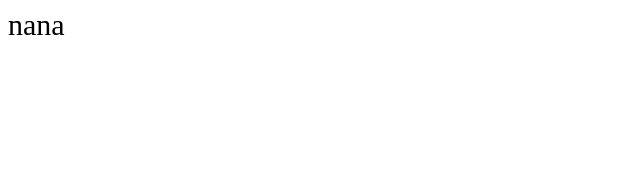
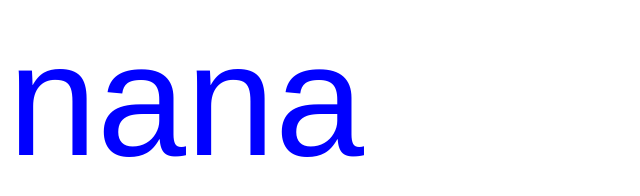
Before and after one commit to nkn262628/1121, a plain HTML site: page index.html in a window 1280 px wide. Shown: the whole page, without its empty margins (0-640 px from the left). Drawn offline with Linux system fonts and the light colour scheme.

Commit message:
修改樣式

```diff
--- a/main.css
+++ b/main.css
@@ -1,3 +1,5 @@
 .title{
-    font-size: 30px;
+    font-size: 160px;
+    font-family: sans-serif;
+    color: blue;
 }
```
